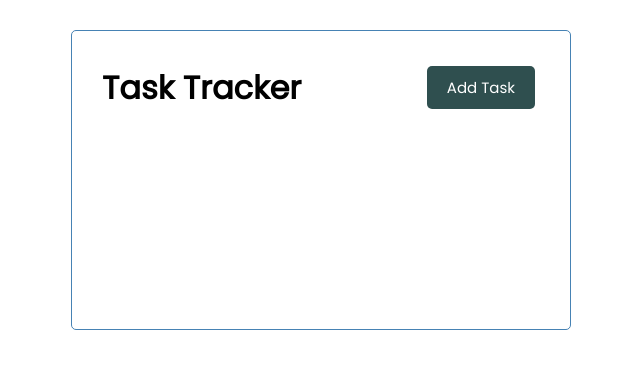
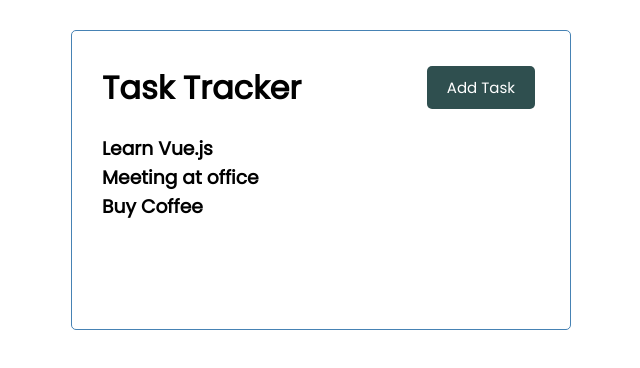
Before and after one commit to mm-ta/Vue-ToDo, a Vue app: page / in a window 1280 px wide. Shown: the top 368 px of the page, without its empty margins (319-959 px from the left). Built offline with nearby package versions, Linux system fonts and the light colour scheme.

Commit message:
+ include tasks data in created

```diff
--- a/src/App.vue
+++ b/src/App.vue
@@ -1,16 +1,46 @@
 <template>
   <div class="container">
     <Header title="Task Tracker" />
+    <Tasks :tasks="tasks" />
   </div>
 </template>
 
 <script>
 import Header from './components/Header';
+import Tasks from './components/Tasks';
 
 export default {
   name: 'App',
   components: {
-    Header
+    Header,
+    Tasks
+  },
+  data() {
+    return {
+      tasks: []
+    }
+  },
+  created() {
+    this.tasks = [
+      {
+        id: 1,
+        text: 'Learn Vue.js',
+        day: 'May 20th at 07:00am',
+        reminder: true,
+      },
+      {
+        id: 2,
+        text: 'Meeting at office',
+        day: 'May 24th at 04:00pm',
+        reminder: true,
+      },
+      {
+        id: 3,
+        text: 'Buy Coffee',
+        day: 'May 31st at 08:00pm',
+        reminder: false,
+      },
+    ]
   }
 }
 </script>
```
